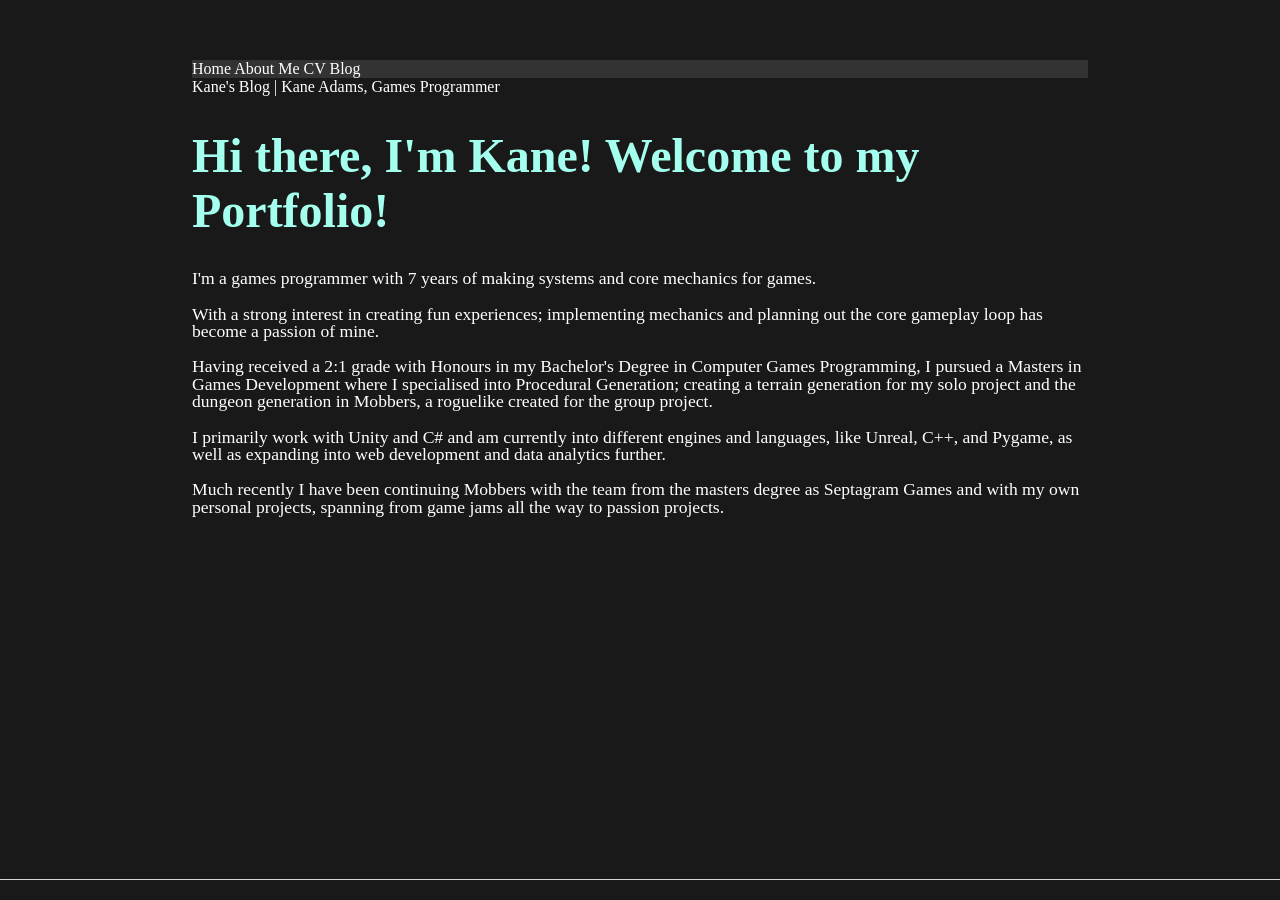
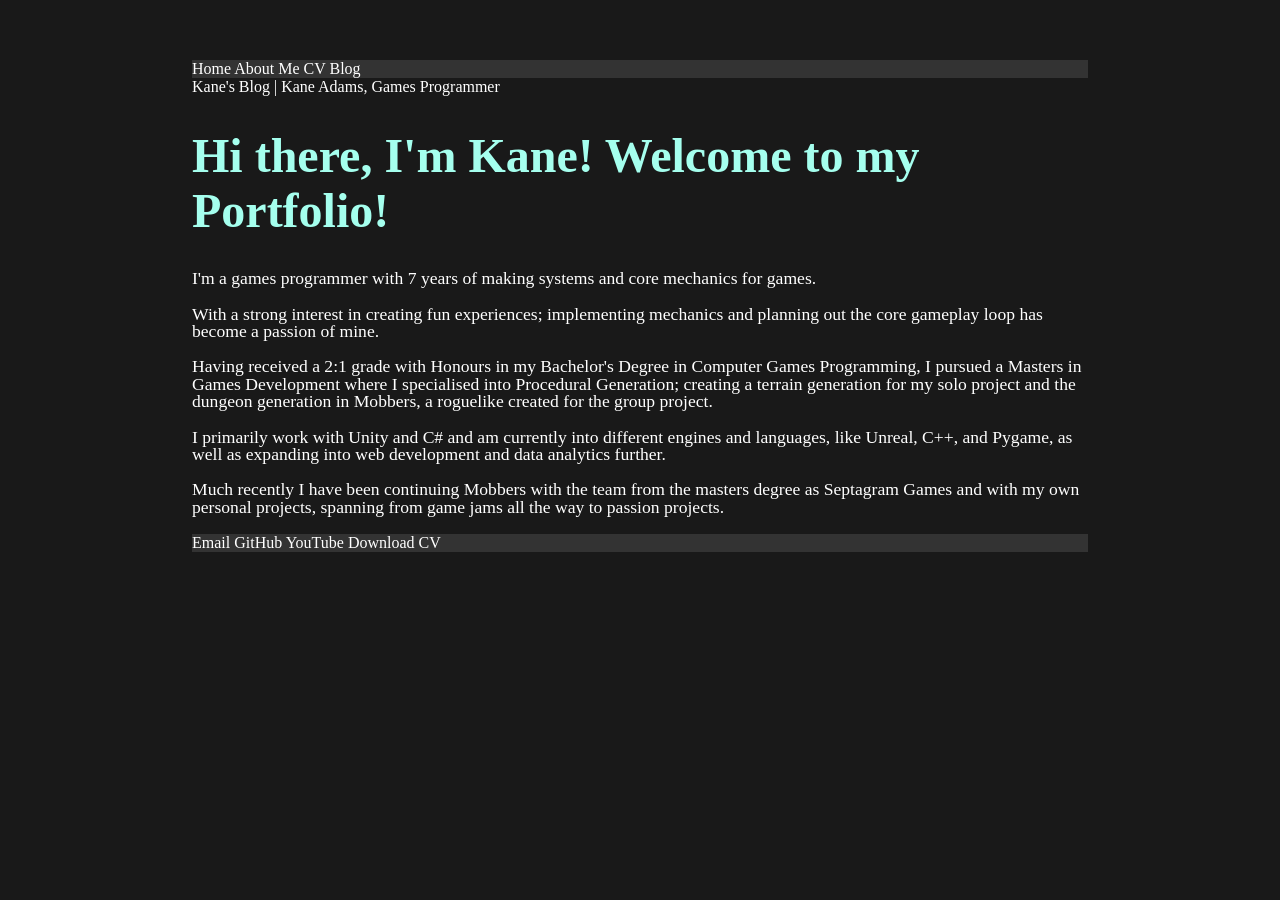
Before and after one commit to KaneAdams-Dev/KaneAdams-Dev.github.io, a Jekyll site: the page built from index.html, in a window 1280 px wide. Built offline with Jekyll 4.4.1, drawn with Linux system fonts in a browser that asks for light colours; Markdown is read by kramdown in place of the engine named in the settings.

Commit message:
Bottom Nav bar

```diff
--- a/_layouts/default.html
+++ b/_layouts/default.html
@@ -7,11 +7,11 @@
     </head>
     <body>
         <div class="topnav">
-
             <a class="active" href="#home">Home</a>
             <a href="#aboutme">About Me</a>
             <a href="#CV">CV</a>
             <a href="#blog">Blog</a>
+
             <!-- <nav>
                 <ul>
                     <li><a href="/">Home</a></li>
@@ -25,13 +25,21 @@
         <div class="container">
             {{ content }}
         </div><!-- /.container -->
-        <footer>
+
+        <div class="bottomnav">
+            <a href="mailto:kaneadams.ka23@gmail.com">Email</a>
+            <a href="https://github.com/KaneA23" target="_blank">GitHub</a>
+            <a href="https://www.youtube.com/channel/UCK9Jozfs4ThaKUh_O-RmPmw" target="_blank">YouTube</a>
+            <a href="/docs/Kane_Adams_CV.docx" download="KaneAdamsCV">Download CV</a>
+
+            <!-- <footer>
                 <ul>
                     <li><a href="mailto:kaneadams.ka23@gmail.com">Email</a></li>
                     <li><a href="https://github.com/KaneA23" target="_blank">GitHub</a></li>
                     <li><a href="https://www.youtube.com/channel/UCK9Jozfs4ThaKUh_O-RmPmw" target="_blank">YouTube</a></li>
                     <li><a href="/docs/Kane_Adams_CV.docx" download="KaneAdamsCV">Download CV</a></li>
                 </ul>
-        </footer>
+            </footer> -->
+        </div>
     </body>
 </html>
--- a/css/style.css
+++ b/css/style.css
@@ -7,6 +7,11 @@ body {
 }
 
 .topnav{
+    background-color: #333;
+    overflow: hidden;
+}
+
+.bottomnav{
     background-color: #333;
     overflow: hidden;
 }
```
Lines whose indentation alone changed are shown as unchanged.
